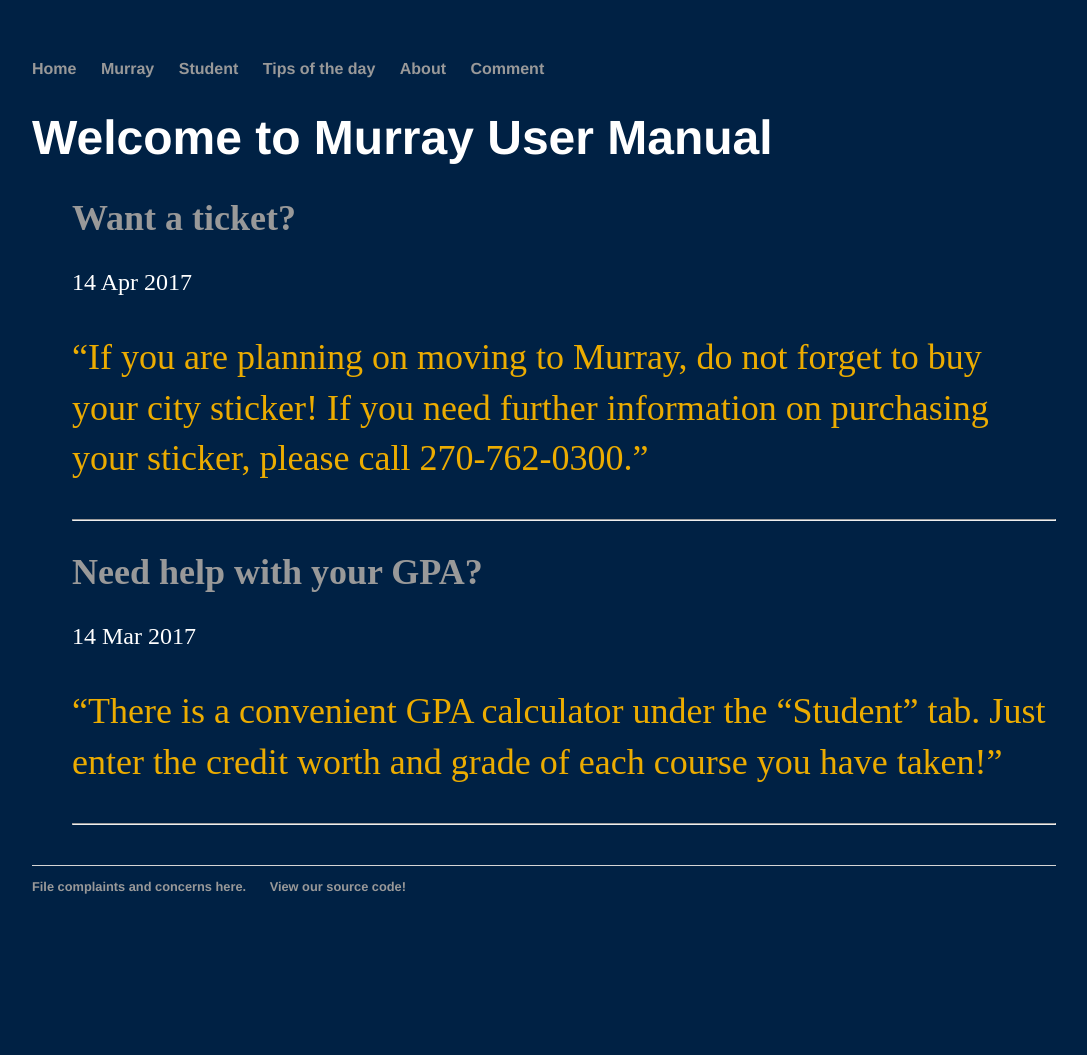
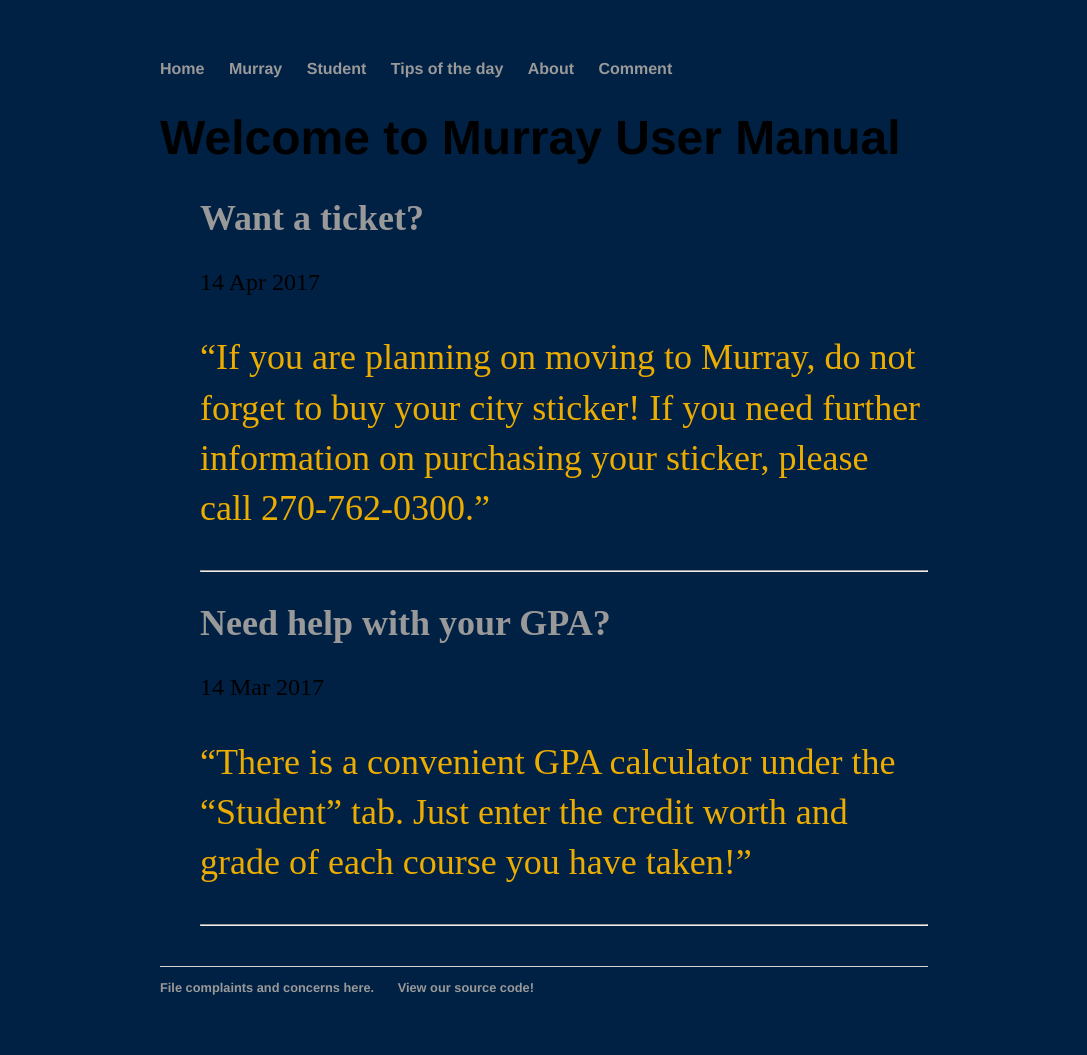
Before and after one commit to rowen2/rowen2.github.io, a Jekyll site: the page built from index.html, in a window 1280 px wide. Shown: the whole page, without its empty margins (96-1183 px from the left). Built offline with Jekyll 4.4.1, drawn with Linux system fonts in a browser that asks for light colours; before the commit the page ends 954 px from its top, so only the background shows below that.

Commit message:
Update main.css

```diff
--- a/css/main.css
+++ b/css/main.css
@@ -1,8 +1,10 @@
 body {
     margin: 60px auto;
-    width: 80%;
+    width:60%;
+    margin-left:auto;
+    margin-right:auto;
     background-color: #002144; /*Navy Blue */
-    color: white;
+    color: black;
     border: 0px solid white;
 }
 nav ul, footer ul {
```
